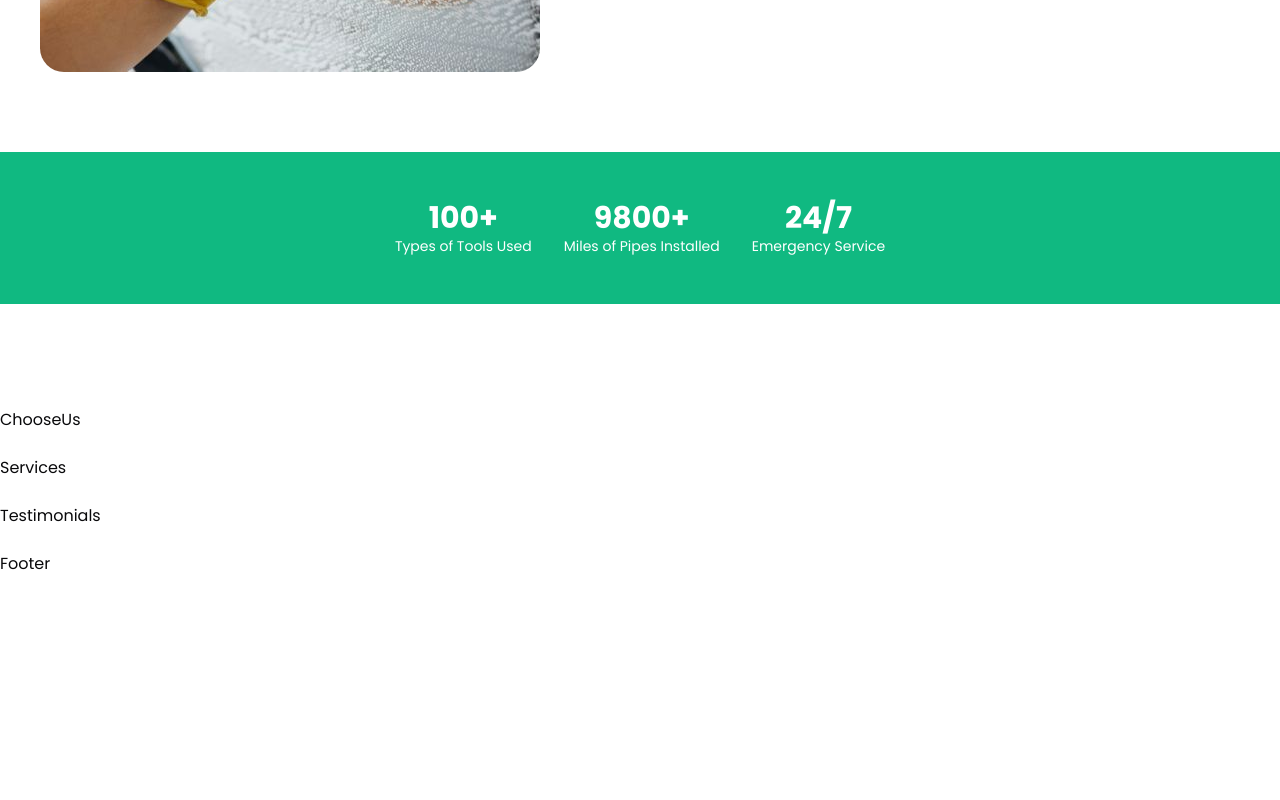
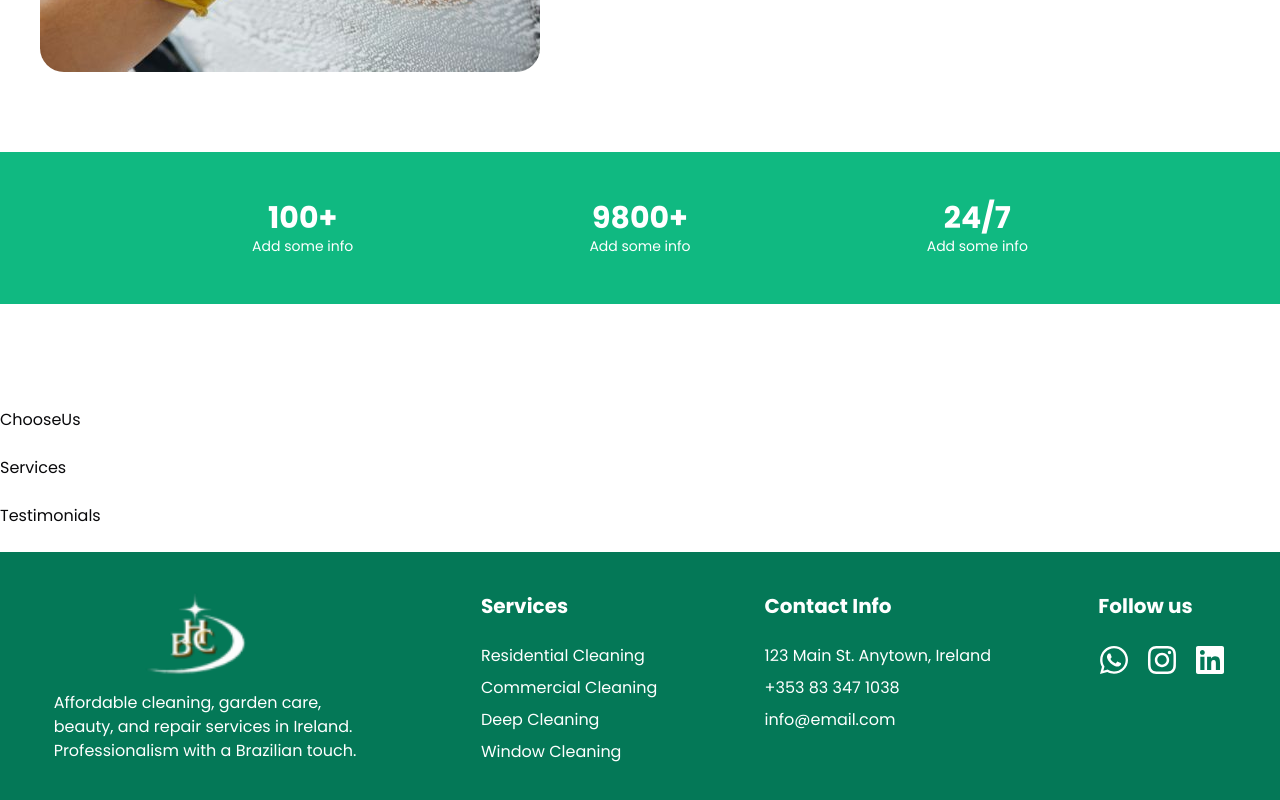
Before and after one commit to eliasacneto/web-hands-cooperative, a Next.js app: page / in a window 1280 px wide. Shown: the part 1222-2022 px from the top of the page. Before the commit the page ends 1798 px from the top, so only its background shows below. Built offline with nearby package versions, Linux system fonts and the light colour scheme.

Commit message:
created footer sections

```diff
--- a/app/page.tsx
+++ b/app/page.tsx
@@ -99,7 +99,7 @@ export default function Home() {
 
           <div className="flex items-center flex-col gap-5 lg:flex-row lg:gap-0">
             <a
-              href="https://wa.me/557499797700?text=Ol%C3%Ahttps://api.whatsapp.com/send?phone=353833471038&text=Hello,%20I%20came%20from%20the%20website%20and%20I%20would%20like%20to%20schedule%20a%20service!%0A1%21+Vim+pelo+site+e+gostaria+de+saber+mais+sobre+o+projeto%21"
+              href="https://api.whatsapp.com/send?phone=353833471038&text=Hello,%20I%20came%20from%20the%20website%20and%20I%20would%20like%20to%20schedule%20a%20service!%0A"
               target="_blank"
               className="flex w-full px-8 py-4 bg-yellow-300 rounded-full text-base font-semibold text-black hover:bg-yellow-400 transition-all duration-500  hover:font-semibold"
             >
--- a/components/about.tsx
+++ b/components/about.tsx
@@ -46,20 +46,20 @@ const About = () => {
         </div>
       </div>
 
-      <div className="bg-emerald-500  p-12 text-white mt-20 mb-20 flex gap-8 justify-center items-center">
+      <div className="bg-emerald-500  p-12 text-white mt-20 mb-20 flex gap-8 justify-evenly items-center">
         <div className="text-center">
           <h1 className="font-bold text-3xl">100+</h1>
-          <p className="text-sm">Types of Tools Used</p>
+          <p className="text-sm">Add some info</p>
         </div>
 
         <div className="text-center">
           <h1 className="font-bold text-3xl">9800+</h1>
-          <p className="text-sm">Miles of Pipes Installed</p>
+          <p className="text-sm">Add some info</p>
         </div>
 
         <div className="text-center">
           <h1 className="font-bold text-3xl">24/7</h1>
-          <p className="text-sm">Emergency Service</p>
+          <p className="text-sm">Add some info</p>
         </div>
       </div>
 
--- a/components/footer.tsx
+++ b/components/footer.tsx
@@ -1,7 +1,54 @@
+import Image from "next/image";
 import React from "react";
+import LogoWhite from "../assets/logo/logo_white.png";
+import { FaInstagram, FaLinkedin, FaWhatsapp } from "react-icons/fa6";
 
 const Footer = () => {
-  return <div>Footer</div>;
+  return (
+    <div className="bg-emerald-700 w-full h-full flex flex-col justify-center items-start pl-6 gap-6 lg:justify-around lg:flex-row lg:px-6 lg:py-6 text-white lg:gap-12 lg:pt-10 lg:pb-20">
+      <div className="flex flex-col w-[320px] gap-4 items-center  ">
+        <Image
+          className="-ml-10"
+          src={LogoWhite}
+          alt="logo"
+          width={250}
+          height={100}
+        />
+        <p className="text-white text-start w-full">
+          Affordable cleaning, garden care, beauty, and repair services in
+          Ireland. Professionalism with a Brazilian touch.
+        </p>
+      </div>
+      <div className="flex flex-col ">
+        <h3 className="font-bold text-xl">Services</h3>
+        <ul className="flex flex-col gap-2 mt-6">
+          <li>Residential Cleaning</li>
+          <li>Commercial Cleaning</li>
+          <li>Deep Cleaning</li>
+          <li>Window Cleaning</li>
+        </ul>
+      </div>
+      <div className="flex flex-col ">
+        <h3 className="font-bold text-xl">Contact Info</h3>
+        <ul className="flex flex-col gap-2 mt-6">
+          <li>123 Main St. Anytown, Ireland</li>
+          <li>+353 83 347 1038</li>
+          <li>info@email.com</li>
+        </ul>
+      </div>
+      <div className="flex flex-col">
+        <h3 className="font-bold text-xl">Follow us</h3>
+        <ul className="flex  gap-4 mt-6">
+          {/* TODO: add social links  */}
+          <li>
+            <FaWhatsapp size={32} />
+          </li>
+          <FaInstagram size={32} />
+          <FaLinkedin size={32} />
+        </ul>
+      </div>
+    </div>
+  );
 };
 
 export default Footer;
```
